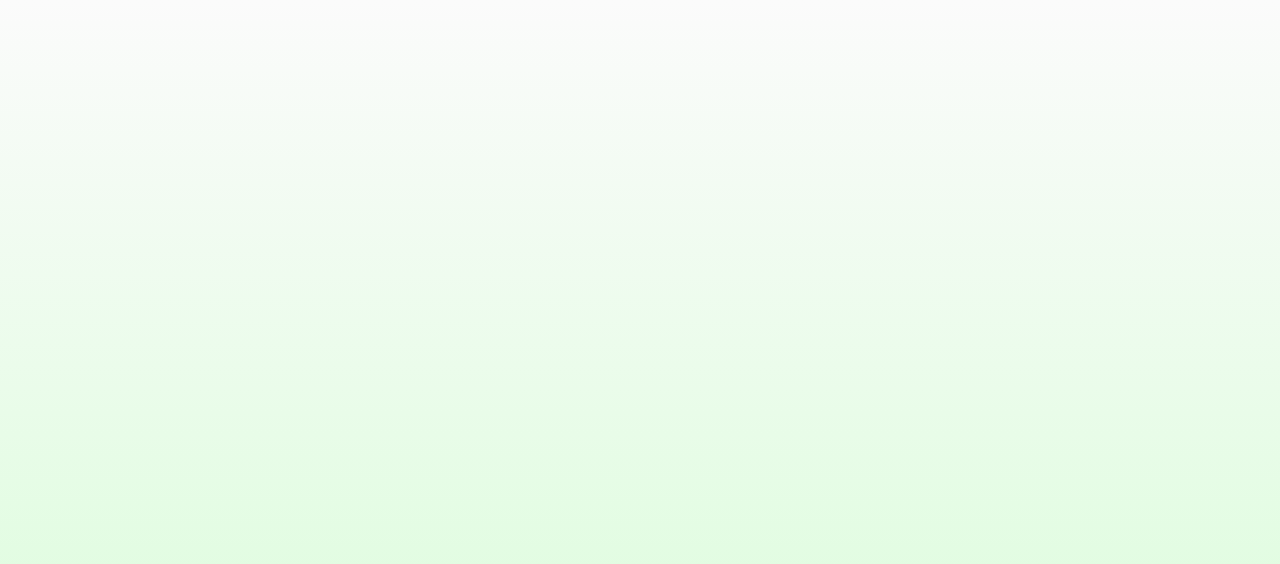
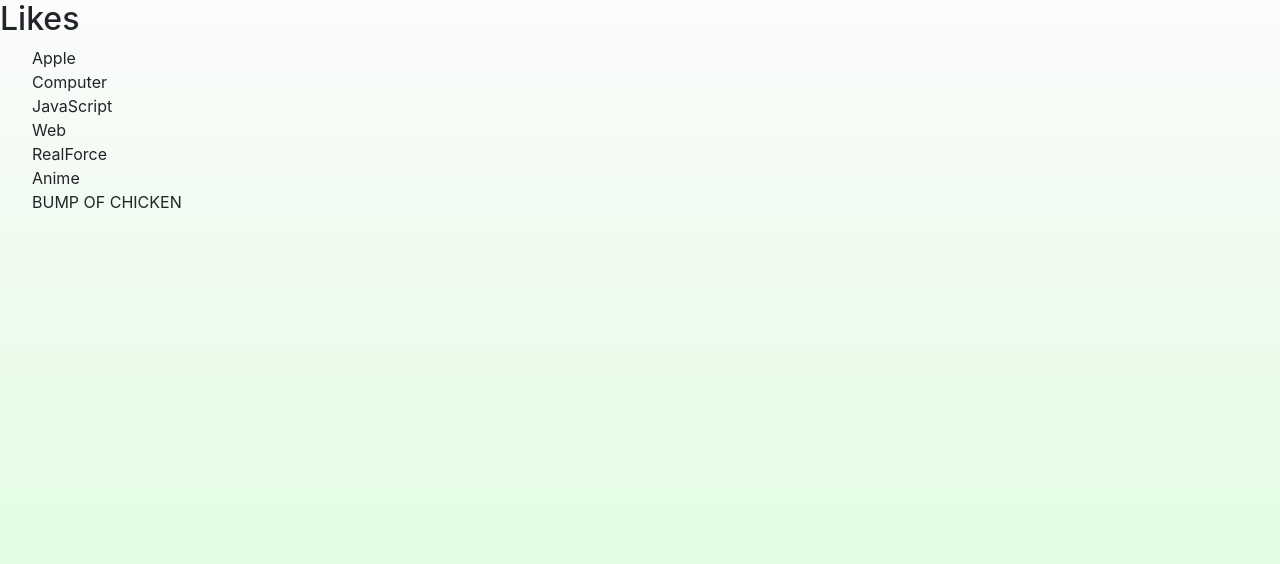
Before and after one commit to Izu-TABI/HomePage, a React (Create React App) app: page /likes in a window 1280 px wide. Shown: the top 564 px of the page. Built offline with nearby package versions, Linux system fonts and the light colour scheme; the HTML template or start-up script is replaced by a standard one.

Commit message:
[Add]jsx for likes

```diff
--- a/src/components/Likes.jsx
+++ b/src/components/Likes.jsx
@@ -3,7 +3,20 @@ import React from 'react'
 function Likes() {
   return (
     <div className="likes-main">
-
+        <div className="contents">
+            <h2 className="likes-title">
+                Likes
+            </h2>
+            <ul>
+                <li>Apple</li>
+                <li>Computer</li>
+                <li>JavaScript</li>
+                <li>Web</li>
+                <li>RealForce</li>
+                <li>Anime</li>
+                <li>BUMP OF CHICKEN</li>
+            </ul>
+        </div>
     </div>
   )
 }
```
